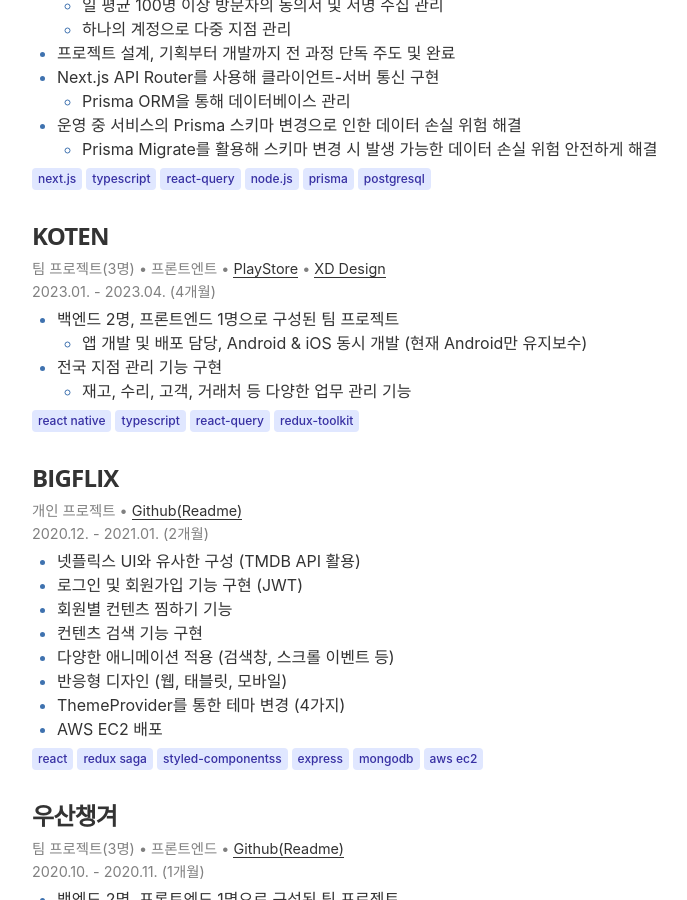
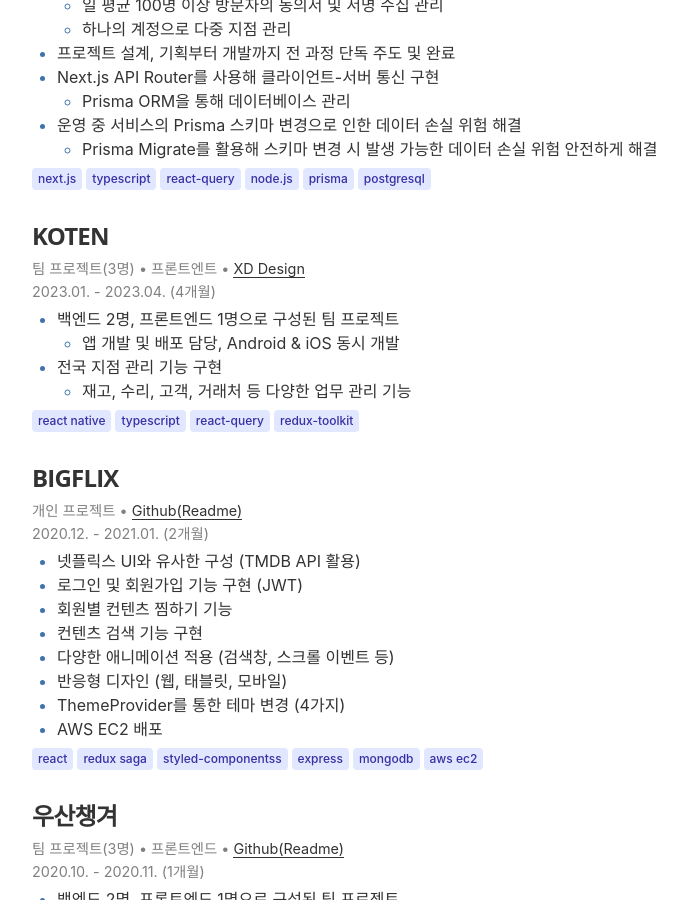
Before and after one commit to b0jun/b0jun.github.io, a Jekyll site: the page built from index.html, in a window 1280 px wide and 900 px high, scrolled down 3943 px. Shown: the whole window, without its empty margins (232-919 px from the left). Built offline with Jekyll 4.4.1, drawn with Linux system fonts in a browser that asks for light colours.

Commit message:
mod: 만료된 링크 제거

```diff
--- a/_data/projects.yml
+++ b/_data/projects.yml
@@ -52,11 +52,10 @@
   duration: 2023.01. - 2023.04. (4개월)
   # url: "#"
   links:
-    - <a href="https://play.google.com/store/apps/details?id=com.kotenapp&pcampaignid=web_share" target="_blank" rel="noopener noreferrer">PlayStore</a>
     - <a href="https://xd.adobe.com/view/f091ef04-8e76-4fe9-947a-a003dcb7916c-a5c2/grid" target="_blank" rel="noopener noreferrer">XD Design</a>
   items:
     - main: 백엔드 2명, 프론트엔드 1명으로 구성된 팀 프로젝트
-      subitems: 앱 개발 및 배포 담당, Android & iOS 동시 개발 (현재 Android만 유지보수)
+      subitems: 앱 개발 및 배포 담당, Android & iOS 동시 개발
     - main: 전국 지점 관리 기능 구현
       subitems: 재고, 수리, 고객, 거래처 등 다양한 업무 관리 기능
   skills:
```
